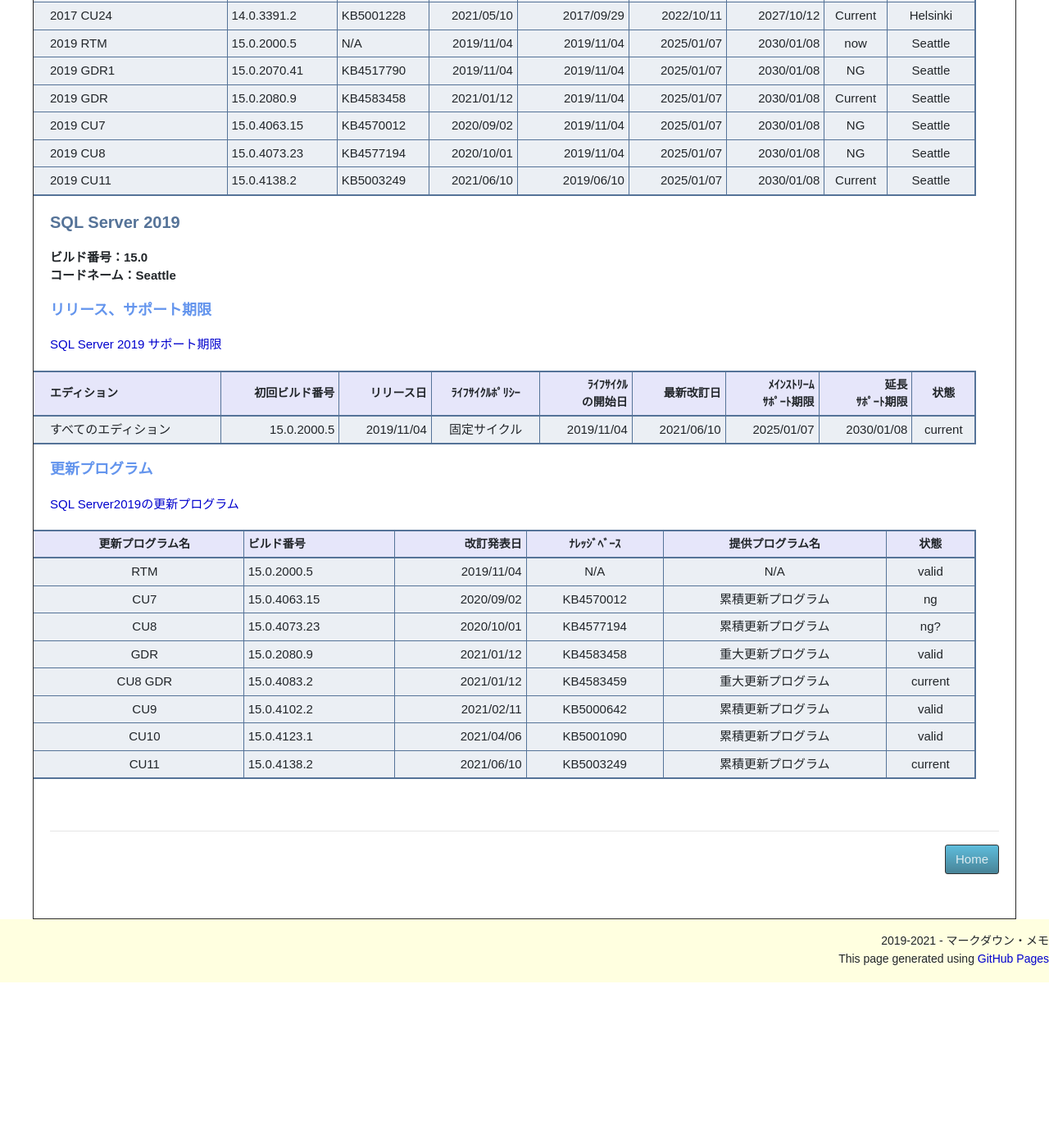
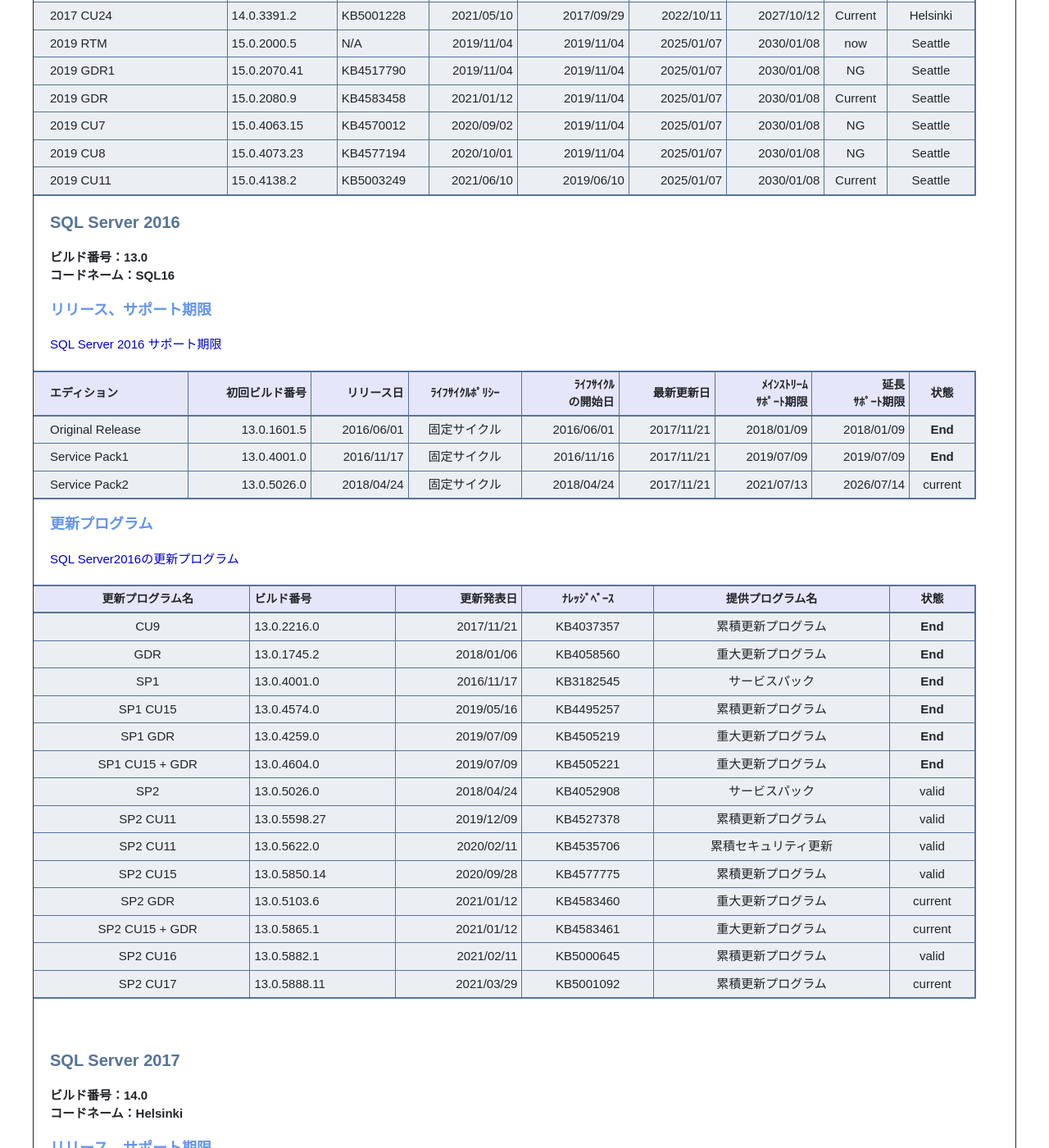
Before and after one commit to fuchu-pheasant01/fuchu-pheasant01.github.io, a Jekyll site: the page built from Contents/SqlServer/SqlServerSupport.md, in a window 1280 px wide and 1400 px high, scrolled down 4730 px. Shown: the whole window at 82% size. Built offline with Jekyll 4.4.1, drawn with Linux system fonts in a browser that asks for light colours; emoji names are drawn with the system emoji font; before the commit the page ends 5988 px from its top, so only the background shows below that; some of the changed text lies outside the part shown.

Commit message:
Win210703

```diff
--- a/Contents/SqlServer/SqlServerSupport.md
+++ b/Contents/SqlServer/SqlServerSupport.md
@@ -3,7 +3,7 @@ layout: default
 title: ":newspaper: サポート表"
 description: ":paperclip: Microsoft SQL Server サポート表"
 date: "2020/05/17"
-lastmod: "2021/06/12"
+lastmod: "2021/07/03"
 ---
 
 ## 1. リリース、サポート表
@@ -155,6 +155,67 @@ QFEはService Packとは違い、広範な環境でのテストが行われて
 | 2019 CU8             | 15.0.4073.23  | KB4577194         | 2020/10/01 |     2019/11/04 |           2025/01/07 |     2030/01/08 |   NG    |   Seattle   |
 | 2019 CU11            | 15.0.4138.2   | KB5003249         | 2021/06/10 |     2019/06/10 |           2025/01/07 |     2030/01/08 | Current |   Seattle   |
 
+### SQL Server 2016
+**ビルド番号：13.0**
+**コードネーム：SQL16**
+
+#### リリース、サポート期限
+[SQL Server 2016 サポート期限](https://docs.microsoft.com/ja-jp/lifecycle/products/sql-server-2016)
+
+| エディション       | 初回ビルド番号 | リリース日 | ﾗｲﾌｻｲｸﾙﾎﾟﾘｼｰ | ﾗｲﾌｻｲｸﾙ<br />の開始日 | 最新更新日 | ﾒｲﾝｽﾄﾘｰﾑ<br />ｻﾎﾟｰﾄ期限 | 延長<br>ｻﾎﾟｰﾄ期限 | 状態 |
+| :----------------- | -------------: | ---------: |:------------:| ---------: | ---------: | ---------: | ---------: | :-----: |
+| Original Release   | 13.0.1601.5    | 2016/06/01 | 固定サイクル | 2016/06/01 | 2017/11/21 | 2018/01/09 | 2018/01/09 | **End** |
+| Service Pack1      | 13.0.4001.0    | 2016/11/17 | 固定サイクル | 2016/11/16 | 2017/11/21 | 2019/07/09 | 2019/07/09 | **End** |
+| Service Pack2      | 13.0.5026.0    | 2018/04/24 | 固定サイクル | 2018/04/24 | 2017/11/21 | 2021/07/13 | 2026/07/14 | current |
+
+#### 更新プログラム
+[SQL Server2016の更新プログラム](https://support.microsoft.com/ja-jp/topic/kb3177312-sql-server-2016-%E3%83%93%E3%83%AB%E3%83%89-%E3%83%90%E3%83%BC%E3%82%B8%E3%83%A7%E3%83%B3-d6cd8e5f-4aa3-20ac-f38f-8faef950840f)
+
+|更新プログラム名|  ビルド番号  | 更新発表日 | ﾅﾚｯｼﾞﾍﾞｰｽ | 提供プログラム名 |  状態   |
+| :------------: | :----------- | ---------: | :-------: | :--------------: | :-----: |
+| CU9            | 13.0.2216.0  | 2017/11/21 | KB4037357 |累積更新プログラム| **End** |
+| GDR            | 13.0.1745.2  | 2018/01/06 | KB4058560 |重大更新プログラム| **End** |
+| SP1            | 13.0.4001.0  | 2016/11/17 | KB3182545 | サービスパック   | **End** |
+| SP1 CU15       | 13.0.4574.0  | 2019/05/16 | KB4495257 |累積更新プログラム| **End** |
+| SP1 GDR        | 13.0.4259.0  | 2019/07/09 | KB4505219 |重大更新プログラム| **End** |
+| SP1 CU15 + GDR | 13.0.4604.0  | 2019/07/09 | KB4505221 |重大更新プログラム| **End** |
+| SP2            | 13.0.5026.0  | 2018/04/24 | KB4052908 | サービスパック   |  valid  |
+| SP2 CU11       | 13.0.5598.27 | 2019/12/09 | KB4527378 |累積更新プログラム|  valid  |
+| SP2 CU11       | 13.0.5622.0  | 2020/02/11 | KB4535706 |累積セキュリティ更新|  valid  |
+| SP2 CU15       | 13.0.5850.14 | 2020/09/28 | KB4577775 |累積更新プログラム|  valid  |
+| SP2 GDR        | 13.0.5103.6  | 2021/01/12 | KB4583460 |重大更新プログラム| current |
+| SP2 CU15 + GDR | 13.0.5865.1  | 2021/01/12 | KB4583461 |重大更新プログラム| current |
+| SP2 CU16       | 13.0.5882.1  | 2021/02/11 | KB5000645 |累積更新プログラム|  valid  |
+| SP2 CU17       | 13.0.5888.11 | 2021/03/29 | KB5001092 |累積更新プログラム| current |
+
+<br />
+
+### SQL Server 2017
+**ビルド番号：14.0**
+**コードネーム：Helsinki**
+
+#### リリース、サポート期限
+[SQL Server 2017 サポート期限](https://docs.microsoft.com/ja-jp/lifecycle/products/sql-server-2017)
+
+| エディション       | 初回ビルド番号 | リリース日 | ﾗｲﾌｻｲｸﾙﾎﾟﾘｼｰ | ﾗｲﾌｻｲｸﾙ<br />の開始日 | 最新更新日 | ﾒｲﾝｽﾄﾘｰﾑ<br />ｻﾎﾟｰﾄ期限 | 延長<br>ｻﾎﾟｰﾄ期限 | 状態 |
+| :----------------- | -------------: | ---------: |:------------:| ---------: | ---------: | ---------: | ---------: | :-----: |
+|すべてのエディション| 14.0.1000.169  | 2017/10/02 | 固定サイクル | 2017/09/29 | 2021/05/10 | 2022/10/11 | 2027/10/12 | current |
+
+#### 更新プログラム
+[SQL Server2017の更新プログラム](https://support.microsoft.com/ja-jp/topic/kb4047329-sql-server-2017-%E3%83%93%E3%83%AB%E3%83%89-%E3%83%90%E3%83%BC%E3%82%B8%E3%83%A7%E3%83%B3-346e8fcd-c07c-5eeb-e10b-e3411ba8d8dd)
+
+|更新プログラム名|  ビルド番号  | 更新発表日 | ﾅﾚｯｼﾞﾍﾞｰｽ | 提供プログラム名 |  状態   |
+| :------------: | :----------- | ---------: | :-------: | :--------------: | :-----: |
+| RTM            | 14.0.1000.169| 2017/09/29 | N/A       | N/A              |  valid  |
+| CU21           | 14.0.3335.7  | 2020/07/01 | KB4557397 |累積更新プログラム|  valid  |
+| CU22           | 14.0.3356.20 | 2020/09/10 | KB4577467 |累積更新プログラム|  valid  |
+| GDR            | 14.0.2037.2  | 2021/01/21 | KB4583456 |重大更新プログラム| current |
+| CU22 GDR       | 14.0.3370.1  | 2021/01/21 | KB4583457 |重大更新プログラム| current |
+| CU23           | 14.0.3381.3  | 2021/02/24 | KB5000685 |累積更新プログラム|  valid  |
+| CU24           | 14.0.3391.2  | 2021/05/10 | KB5001228 |累積更新プログラム| current |
+
+<br />
+
 ### SQL Server 2019
 **ビルド番号：15.0**
 **コードネーム：Seattle**
@@ -162,19 +223,19 @@ QFEはService Packとは違い、広範な環境でのテストが行われて
 #### リリース、サポート期限
 [SQL Server 2019 サポート期限](https://docs.microsoft.com/ja-jp/lifecycle/products/sql-server-2019)
 
-| エディション       | 初回ビルド番号 | リリース日 | ﾗｲﾌｻｲｸﾙﾎﾟﾘｼｰ | ﾗｲﾌｻｲｸﾙ<br />の開始日 | 最新改訂日 | ﾒｲﾝｽﾄﾘｰﾑ<br />ｻﾎﾟｰﾄ期限 | 延長<br>ｻﾎﾟｰﾄ期限 | 状態 |
+| エディション       | 初回ビルド番号 | リリース日 | ﾗｲﾌｻｲｸﾙﾎﾟﾘｼｰ | ﾗｲﾌｻｲｸﾙ<br />の開始日 | 最新更新日 | ﾒｲﾝｽﾄﾘｰﾑ<br />ｻﾎﾟｰﾄ期限 | 延長<br>ｻﾎﾟｰﾄ期限 | 状態 |
 | :----------------- | -------------: | ---------: |:------------:| ---------: | ---------: | ---------: | ---------: | :-----: |
-|すべてのエディション| 15.0.2000.5 | 2019/11/04 |固定サイクル| 2019/11/04 | 2021/06/10 | 2025/01/07 | 2030/01/08 | current |
+|すべてのエディション| 15.0.2000.5    | 2019/11/04 | 固定サイクル | 2019/11/04 | 2021/06/10 | 2025/01/07 | 2030/01/08 | current |
 
 #### 更新プログラム
 [SQL Server2019の更新プログラム](https://support.microsoft.com/ja-jp/topic/kb4518398-sql-server-2019-%E3%83%93%E3%83%AB%E3%83%89-%E3%83%90%E3%83%BC%E3%82%B8%E3%83%A7%E3%83%B3-782ed548-1cd8-b5c3-a566-8b4f9e20293a)
 
-|更新プログラム名|  ビルド番号  | 改訂発表日 | ﾅﾚｯｼﾞﾍﾞｰｽ | 提供プログラム名 |  状態   |
+|更新プログラム名|  ビルド番号  | 更新発表日 | ﾅﾚｯｼﾞﾍﾞｰｽ | 提供プログラム名 |  状態   |
 | :------------: | :----------- | ---------: | :-------: | :--------------: | :-----: |
 | RTM            | 15.0.2000.5  | 2019/11/04 | N/A       | N/A              |  valid  |
 | CU7            | 15.0.4063.15 | 2020/09/02 | KB4570012 |累積更新プログラム|   ng    |
 | CU8            | 15.0.4073.23 | 2020/10/01 | KB4577194 |累積更新プログラム|   ng?   |
-| GDR            | 15.0.2080.9  | 2021/01/12 | KB4583458 |重大更新プログラム|  valid  |
+| GDR            | 15.0.2080.9  | 2021/01/12 | KB4583458 |重大更新プログラム| current |
 | CU8 GDR        | 15.0.4083.2  | 2021/01/12 | KB4583459 |重大更新プログラム| current |
 | CU9            | 15.0.4102.2  | 2021/02/11 | KB5000642 |累積更新プログラム|  valid  |
 | CU10           | 15.0.4123.1  | 2021/04/06 | KB5001090 |累積更新プログラム|  valid  |
```
